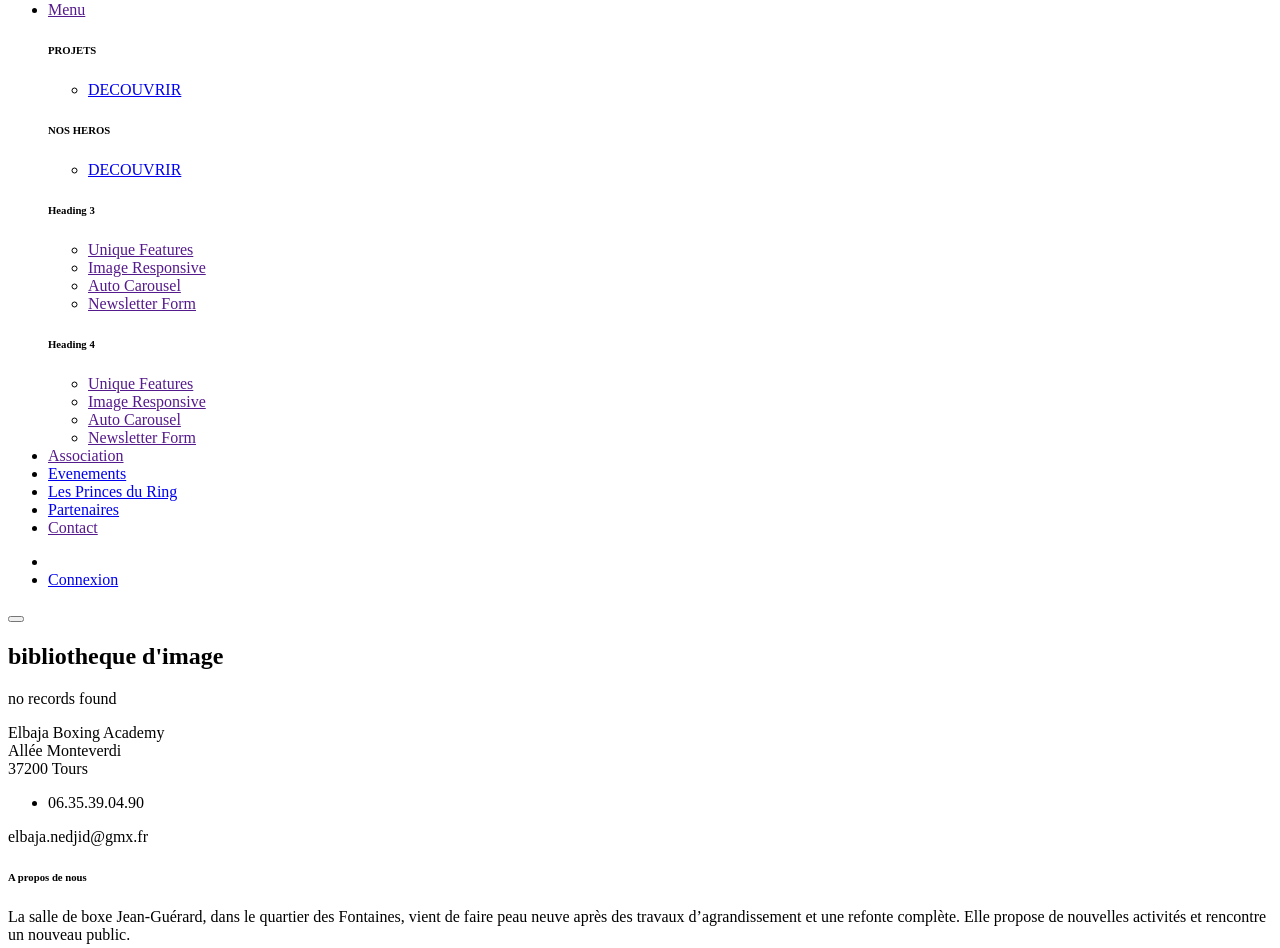
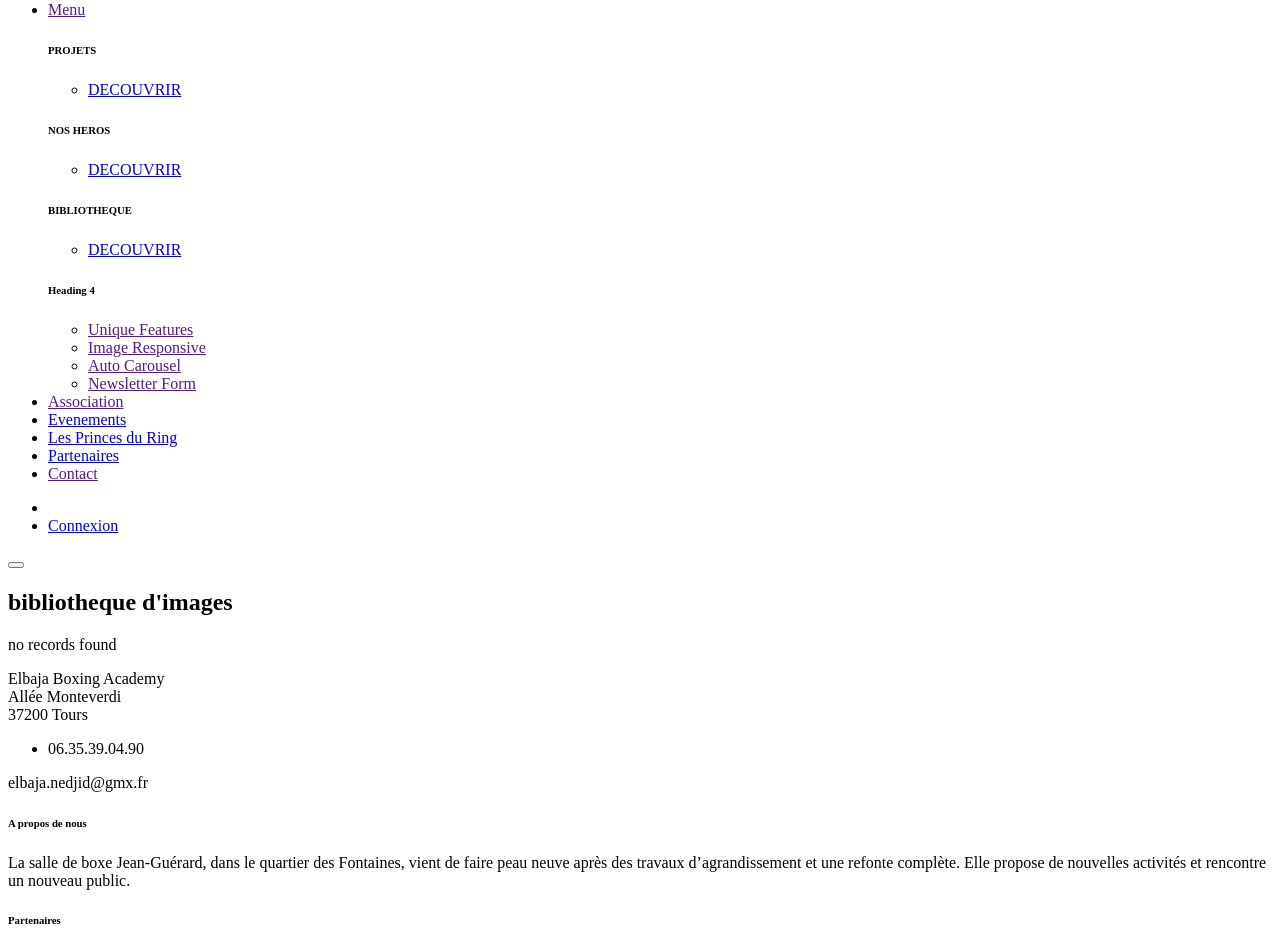
Before and after one commit to BenKod-r/tours-0320-php-elbaja-boxing-academy, a Symfony app: template templates/poster/index.html.twig in a window 1280 px wide. Shown: the part 327-1275 px from the top of the page. Run offline with Twig, Linux system fonts and the light colour scheme; the template is opened without the code that fills it, so the values that code supplies are empty; some libraries are stand-ins or nearby versions.

Commit message:
template and css

```diff
--- a/src/Controller/PosterController.php
+++ b/src/Controller/PosterController.php
@@ -25,7 +25,6 @@ class PosterController extends AbstractController
 {
     /**
     *@Route("/", name="poster_index", methods={"GET"})
-    *@IsGranted("ROLE_ADMIN")
     *
     *Returns all images in the library
     */
--- a/templates/navbar.html.twig
+++ b/templates/navbar.html.twig
@@ -20,7 +20,7 @@
                                                     <li class="nav-item"><a href="{{ path('project_index') }}" class="nav-link text-small pb-0">DECOUVRIR</a></li>
                                                     {% if app.user %}
                                                         <li class="nav-item"><a href="{{ path('project_new') }}" class="nav-link text-small pb-0 ">AJOUTER</a></li>
-                                                    {%endif%}
+                                                    {% endif %}
                                                 </ul>
                                             </div>
                                             <div class="col-sm-6 col-lg-3 mb-4">
@@ -29,13 +29,14 @@
                                                     <li class="nav-item"><a href="{{ path('hall_index') }}" class="nav-link text-small pb-0 ">DECOUVRIR</a></li>
                                                 </ul>
                                             </div>
+
                                             <div class="col-sm-6 col-lg-3 mb-4">
-                                                <h6 class="font-weight-bold text-uppercase">Heading 3</h6>
+                                                <h6 class="font-weight-bold text-uppercase">BIBLIOTHEQUE</h6>
                                                 <ul class="list-unstyled">
-                                                    <li class="nav-item"><a href="" class="nav-link text-small pb-0 ">Unique Features</a></li>
-                                                    <li class="nav-item"><a href="" class="nav-link text-small pb-0 ">Image Responsive</a></li>
-                                                    <li class="nav-item"><a href="" class="nav-link text-small pb-0 ">Auto Carousel</a></li>
-                                                    <li class="nav-item"><a href="" class="nav-link text-small pb-0 ">Newsletter Form</a></li>
+                                                    <li class="nav-item"><a href="{{ path('poster_index') }}" class="nav-link text-small pb-0 ">DECOUVRIR</a></li>
+                                                {% if app.user %}
+                                                    <li class="nav-item"><a href="{{ path('poster_new') }}" class="nav-link text-small pb-0 ">AJOUTER</a></li>
+                                                {% endif %}
                                                 </ul>
                                             </div>
                                             <div class="col-sm-6 col-lg-3 mb-4">
--- a/templates/poster/_delete_form.html.twig
+++ b/templates/poster/_delete_form.html.twig
@@ -1,4 +1,4 @@
-<form class="d-flex justify-content-center" method="post" action="{{ path('poster_delete', {'id': poster.id}) }}" onsubmit="return confirm('Are you sure you want to delete this item?');">
+<form method="post" action="{{ path('poster_delete', {'id': poster.id}) }}" onsubmit="return confirm('Are you sure you want to delete this item?');">
     <input type="hidden" name="_method" value="DELETE">
     <input type="hidden" name="_token" value="{{ csrf_token('delete' ~ poster.id) }}">
     <button class="poster_delete btn btn-danger btn-block">Suprimer</button>
--- a/templates/poster/index.html.twig
+++ b/templates/poster/index.html.twig
@@ -5,21 +5,22 @@
 {% block body %}
     <section class="poster_index">
         <div class="poster_title">
-        <h1>bibliotheque d'image</h1>
+        <h1>bibliotheque d'images</h1>
         </div>
         <div class="poster_link">
         {% if app.user %}
             <a class="poster_btn btn btn-success" href="{{ path('poster_new') }}">Ajouter une image</a>
         {% endif %}
         </div>
-        <div class="poster_figure row justify-content-start">
+        <div class="poster_figure d-flex row">
         {% for poster in posters %}
             <figure class="col-xs-12 col-lg-6 col-xl-12">
                 <img src="{{ asset ('/images/' ~ poster.slug) }}" />
-                <figcaption>{{ poster.slug }}</figcaption>
-            {{ include('poster/_delete_form.html.twig') }}
+                <figcaption class="d-flex justify-content-center align-items-center">{{ poster.fileName }}</figcaption>
+                {% if app.user %}
+                    {{ include('poster/_delete_form.html.twig') }}
+                {% endif %}
             </figure>
-
         {% else %}
             <p class="poster_p text-white" colspan="7">no records found</p>
         {% endfor %}
```
